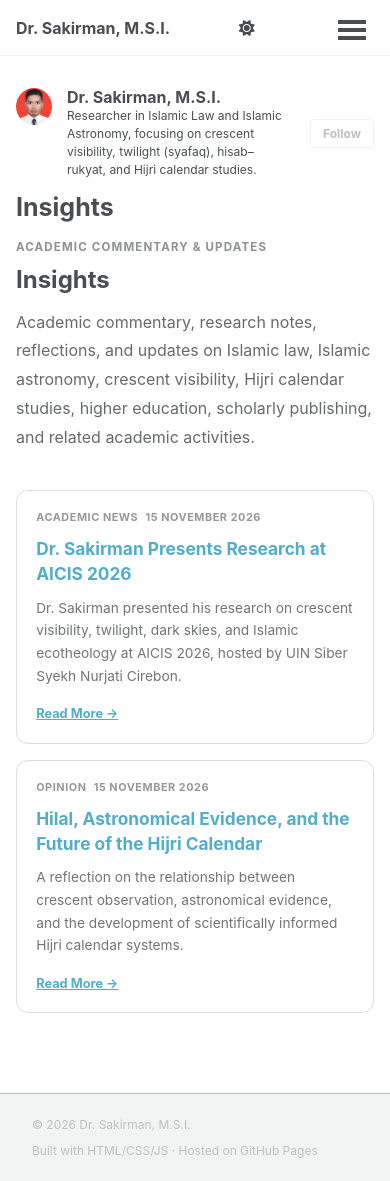
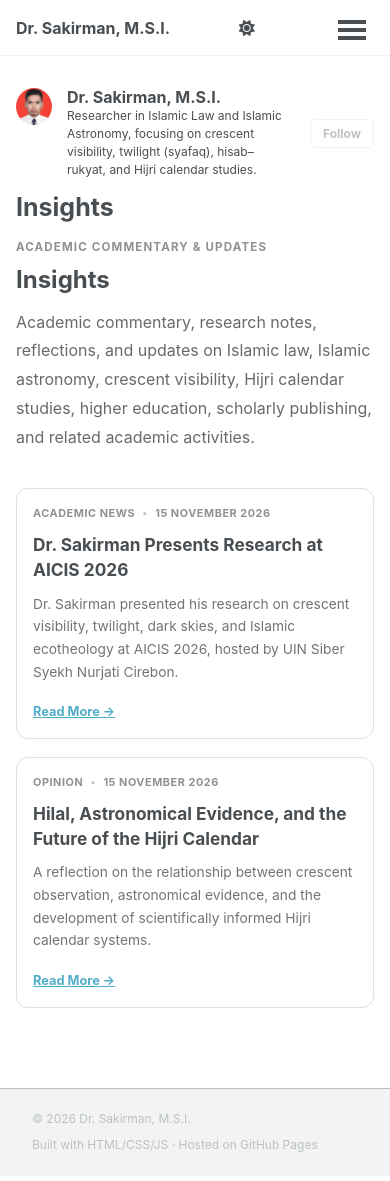
Before and after one commit to sakirman-edu/sakirman-edu.github.io, a Jekyll site: the page built from _pages/insights.html, in a window 390 px wide and 1181 px high. Built offline with Jekyll 4.4.1, drawn with Linux system fonts in a browser that asks for light colours; a script bundle is joined from its source files by our own code; a style sheet for code colours, icons or effects is not loaded.

Commit message:
Refactor insights.html for layout and style improvements
Updated styles and structure for insights section, including margin adjustments, grid layout changes, and improved responsiveness.

```diff
--- a/_pages/insights.html
+++ b/_pages/insights.html
@@ -8,8 +8,12 @@ description: "Academic insights, commentary, research notes, and updates by Dr.
 
 <style>
 
+.insights-section {
+  width: 100%;
+}
+
 .insights-hero {
-  margin-bottom: 2.4rem;
+  margin-bottom: 2.3rem;
 }
 
 .insights-kicker {
@@ -29,7 +33,7 @@ description: "Academic insights, commentary, research notes, and updates by Dr.
 }
 
 .insights-intro {
-  max-width: 820px;
+  max-width: 850px;
   margin: 0;
   line-height: 1.8;
   opacity: 0.84;
@@ -38,14 +42,14 @@ description: "Academic insights, commentary, research notes, and updates by Dr.
 .insights-grid {
   display: grid;
   grid-template-columns: repeat(2, minmax(0, 1fr));
-  gap: 1rem;
+  gap: 1.15rem;
   margin-top: 2rem;
 }
 
 .insight-card {
+  overflow: hidden;
   border: 1px solid rgba(127,127,127,0.25);
   border-radius: 12px;
-  padding: 1.15rem 1.2rem;
   background: transparent;
   transition:
     transform 0.22s ease,
@@ -57,16 +61,44 @@ description: "Academic insights, commentary, research notes, and updates by Dr.
   transform: translateY(-3px);
 }
 
+.insight-image-wrap {
+  display: block;
+  width: 100%;
+  overflow: hidden;
+  border-bottom: 1px solid rgba(127,127,127,0.18);
+}
+
+.insight-image {
+  display: block;
+  width: 100%;
+  height: 210px;
+  object-fit: cover;
+  transition: transform 0.35s ease;
+}
+
+.insight-card:hover .insight-image {
+  transform: scale(1.025);
+}
+
+.insight-content {
+  padding: 1.15rem 1.2rem 1.2rem;
+}
+
 .insight-meta {
   display: flex;
   flex-wrap: wrap;
+  align-items: center;
   gap: 0.45rem;
   margin-bottom: 0.65rem;
   font-size: 0.68rem;
   font-weight: 700;
   letter-spacing: 0.05em;
   text-transform: uppercase;
-  opacity: 0.58;
+  opacity: 0.62;
+}
+
+.insight-meta-separator {
+  opacity: 0.55;
 }
 
 .insight-card h2 {
@@ -76,27 +108,31 @@ description: "Academic insights, commentary, research notes, and updates by Dr.
 }
 
 .insight-card h2 a {
+  color: inherit;
   text-decoration: none;
 }
 
-.insight-card h2 a:hover {
+.insight-card h2 a:hover,
+.insight-card h2 a:focus {
   color: #00b8d9;
 }
 
 .insight-excerpt {
-  margin: 0 0 0.8rem 0;
+  margin: 0 0 0.9rem 0;
   font-size: 0.86rem;
   line-height: 1.65;
   opacity: 0.78;
 }
 
 .insight-readmore {
+  display: inline-block;
   font-size: 0.8rem;
   font-weight: 700;
   text-decoration: none;
 }
 
-.insight-readmore:hover {
+.insight-readmore:hover,
+.insight-readmore:focus {
   color: #00b8d9;
 }
 
@@ -118,13 +159,36 @@ description: "Academic insights, commentary, research notes, and updates by Dr.
     font-size: 1.5rem;
   }
 
+  .insight-image {
+    height: 200px;
+  }
+
   .insight-card:hover {
     transform: none;
   }
 
 }
+
+
+/* =========================================
+   SMALL MOBILE
+========================================= */
+
+@media (max-width: 480px) {
+
+  .insight-image {
+    height: 180px;
+  }
+
+  .insight-content {
+    padding: 1rem;
+  }
+
+}
 </style>
 
+
+<section class="insights-section">
 
   <div class="insights-hero">
 
@@ -155,10 +219,36 @@ description: "Academic insights, commentary, research notes, and updates by Dr.
 
     <article class="insight-card">
 
+      {% if post.image %}
+
+      <a
+        href="{{ post.url | relative_url }}"
+        class="insight-image-wrap"
+        aria-label="{{ post.title }}"
+      >
+
+        <img
+          src="{{ post.image | relative_url }}"
+          alt="{{ post.image_alt | default: post.title }}"
+          class="insight-image"
+          loading="lazy"
+        >
+
+      </a>
+
+      {% endif %}
+
+
+      <div class="insight-content">
+
         <div class="insight-meta">
 
           {% if post.category %}
           <span>{{ post.category }}</span>
+          {% endif %}
+
+          {% if post.category and post.date %}
+          <span class="insight-meta-separator">•</span>
           {% endif %}
 
           {% if post.date %}
@@ -167,28 +257,38 @@ description: "Academic insights, commentary, research notes, and updates by Dr.
 
         </div>
 
+
         <h2>
           <a href="{{ post.url | relative_url }}">
             {{ post.title }}
           </a>
         </h2>
 
+
         {% if post.excerpt %}
+
         <p class="insight-excerpt">
-      {{ post.excerpt }}
+          {{ post.excerpt | strip_html | truncate: 220 }}
         </p>
+
         {% endif %}
 
-    <a class="insight-readmore"
-       href="{{ post.url | relative_url }}">
+
+        <a
+          class="insight-readmore"
+          href="{{ post.url | relative_url }}"
+        >
           Read More →
         </a>
+
+      </div>
 
     </article>
 
     {% endfor %}
 
   </div>
+
 
   {% else %}
 
@@ -197,3 +297,5 @@ description: "Academic insights, commentary, research notes, and updates by Dr.
   </div>
 
   {% endif %}
+
+</section>
```
Also changed, not shown: other parts of _pages/insights.html (+5 -0 lines). Lines whose indentation alone changed are shown as unchanged.
